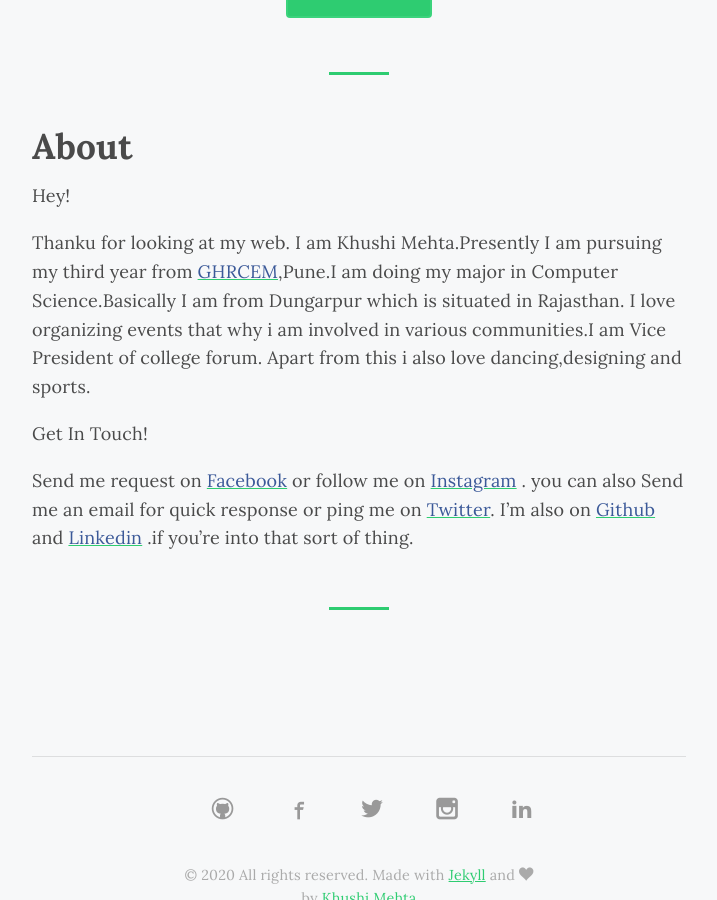
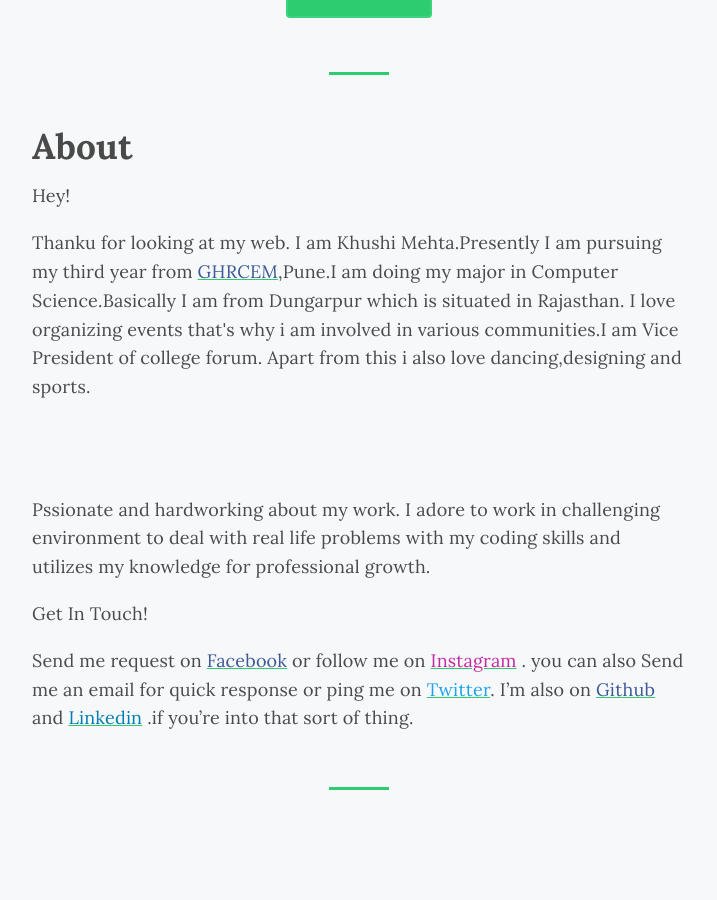
Before and after one commit to khushimehta12/khushimehta12.github.io, a Jekyll site: the page built from about.md, in a window 1280 px wide and 900 px high, scrolled down 358 px. Shown: the whole window, without its empty margins (281-998 px from the left). Built offline with Jekyll 4.4.1, drawn with Linux system fonts in a browser that asks for light colours; some web fonts are replaced.

Commit message:
about modify

```diff
--- a/about.md
+++ b/about.md
@@ -8,10 +8,14 @@ permalink: /about/
 <p>Thanku for looking at my web.
 I am Khushi Mehta.Presently I am pursuing my third year from  <a target="_blank" href="http://ghrcem.raisoni.net/"><span style="color: #3b5998">GHRCEM</span></a>,Pune.I am doing my major in Computer Science.Basically I am from Dungarpur which is situated in Rajasthan.
 
-
-I love organizing events that why i am involved in various communities.I am Vice President of college forum.
+I love organizing events that's why i am involved in various communities.I am Vice President of college forum.
 
 Apart from this i also love dancing,designing and sports.
+</p>
+<br>
+<br>
+<p>
+Pssionate and hardworking about my work. I adore to work in challenging environment to deal with real life problems with my coding skills and utilizes my knowledge for professional growth.
 
 
 </p>
@@ -19,6 +23,6 @@ Apart from this i also love dancing,designing and sports.
 <b>Get In Touch!<b>
 
 <p>
-Send me request on <a target="_blank" href="https://facebook.com/khushi.mehta.9461799"><span style="color: #3b5998">Facebook</span></a> or follow me on <a target="_blank" href="https://instagram.com/itz_smile__"><span style="color: #3b5998">Instagram</span></a> .
-you can also Send me an email for quick response or ping me on <a target="_blank" href="https://twitter.com/KhushiM55980122"><span style="color: #3b5998">Twitter</span></a>. I’m also on <a target="_blank" href="https://github.com/khushimehta12"><span style="color: #3b5998">Github</span></a> and <a target="_blank" href=" https://linkedin.com/in/khushi-mehta-11156917b/"><span style="color: #3b5998">Linkedin</span></a> .if you’re into that sort of thing.
+Send me request on <a target="_blank" href="https://facebook.com/khushi.mehta.9461799"><span style="color: #3b5998">Facebook</span></a> or follow me on <a target="_blank" href="https://instagram.com/itz_smile__"><span style="color: #c32aa3">Instagram</span></a> .
+you can also Send me an email for quick response or ping me on <a target="_blank" href="https://twitter.com/KhushiM55980122"><span style="color: #1da1f2">Twitter</span></a>. I’m also on <a target="_blank" href="https://github.com/khushimehta12"><span style="color: #3b5998">Github</span></a> and <a target="_blank" href=" https://linkedin.com/in/khushi-mehta-11156917b/"><span style="color: #007bb5">Linkedin</span></a> .if you’re into that sort of thing.
 </p>
```
